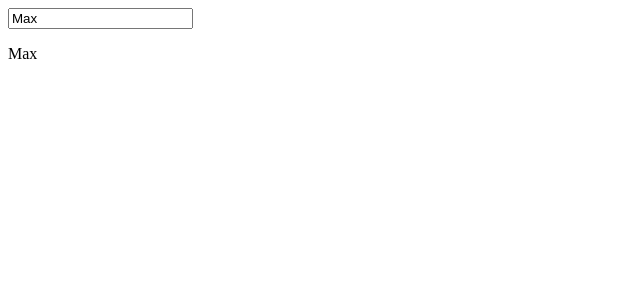
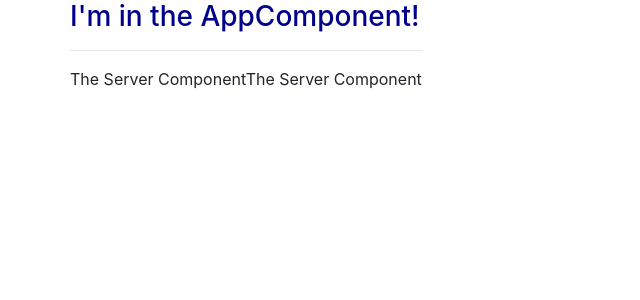
Before and after one commit to gfcf14/angular-2021, an Angular app: page / in a window 1280 px wide. Shown: the top 300 px of the page, without its empty margins (0-640 px from the left). Built offline with nearby package versions, Linux system fonts and the light colour scheme.

Commit message:
section2-22

```diff
--- a/angular.json
+++ b/angular.json
@@ -24,6 +24,7 @@
               "src/assets"
             ],
             "styles": [
+              "node_modules/bootstrap/dist/css/bootstrap.min.css",
               "src/styles.css"
             ],
             "scripts": []
--- a/package.json
+++ b/package.json
@@ -19,6 +19,7 @@
     "@angular/platform-browser": "~11.1.0",
     "@angular/platform-browser-dynamic": "~11.1.0",
     "@angular/router": "~11.1.0",
+    "bootstrap": "^4.6.0",
     "rxjs": "~6.6.0",
     "tslib": "^2.0.0",
     "zone.js": "~0.11.3"
--- a/src/app/app.component.css
+++ b/src/app/app.component.css
@@ -0,0 +1,3 @@
+h3 {
+  color: darkblue;
+}
--- a/src/app/app.component.html
+++ b/src/app/app.component.html
@@ -1,2 +1,9 @@
-<input type='text' [(ngModel)]='name'>
-<p>{{name}}</p>
+<div class='container'>
+  <div class='row'>
+    <div class='col-xs-12'>
+      <h3>I'm in the AppComponent!</h3>
+      <hr>
+      <app-servers></app-servers>
+    </div>
+  </div>
+</div>
--- a/src/app/app.component.ts
+++ b/src/app/app.component.ts
@@ -4,6 +4,11 @@
   selector: 'app-root',
   templateUrl: './app.component.html',
   styleUrls: ['./app.component.css']
+  // styles: [`
+  //   h3 {
+  //     color: dodgerblue;
+  //   }
+  // `]
 })
 export class AppComponent {
   name = 'Max';
--- /dev/null
+++ b/src/app/server/server.component.html
@@ -0,0 +1 @@
+The Server Component
--- /dev/null
+++ b/src/app/servers/servers.component.html
@@ -0,0 +1,2 @@
+<app-server></app-server>
+<app-server></app-server>
--- /dev/null
+++ b/src/app/servers/servers.component.ts
@@ -0,0 +1,15 @@
+import { Component, OnInit } from '@angular/core';
+
+@Component({
+  selector: 'app-servers',
+  templateUrl: './servers.component.html',
+  styleUrls: ['./servers.component.css']
+})
+export class ServersComponent implements OnInit {
+
+  constructor() { }
+
+  ngOnInit(): void {
+  }
+
+}
```
Also changed, not shown: src/app/app.module.ts (+5 -3 lines), src/app/server/server.component.ts (added, +9 -0 lines), src/app/servers/servers.component.css (added), 2 other files (tests, documents, lock files or other folders).
